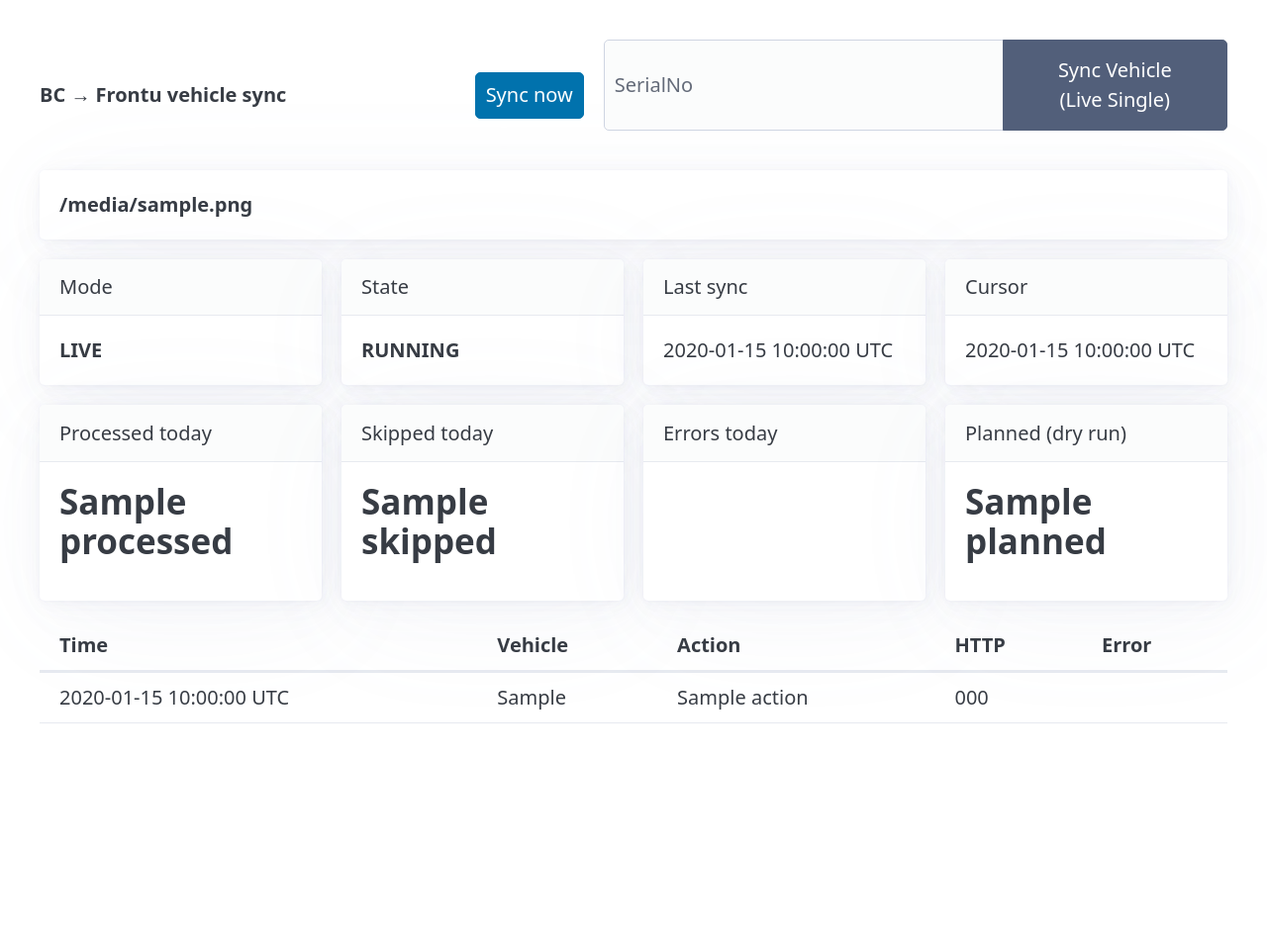
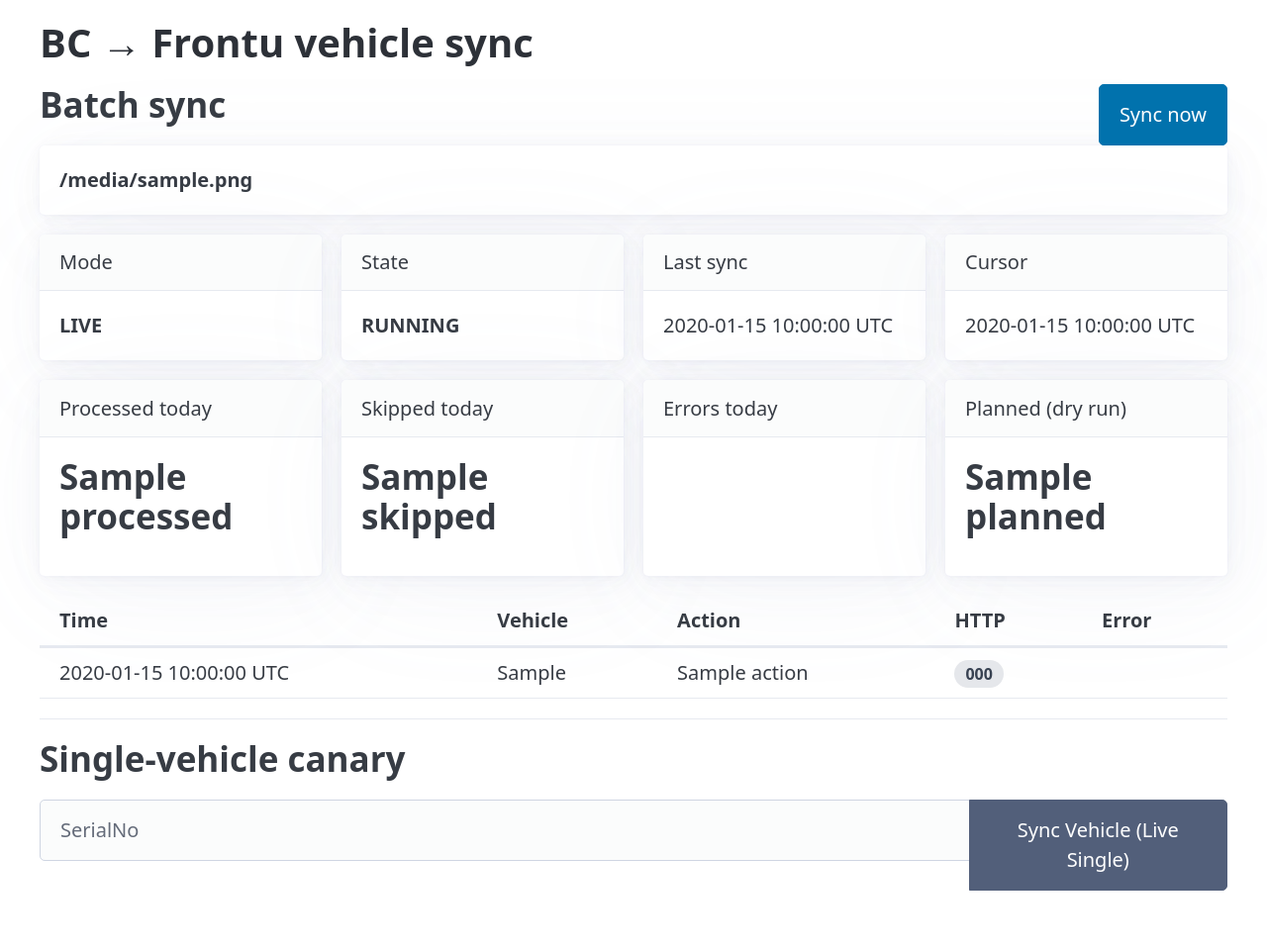
Before and after one commit to dahauti/AIOpHub, a FastAPI app: template src/templates/dashboard.html in a window 1280 px wide. Shown: the whole page at 99% size. Before the commit the page ends 731 px from the top, so only its background shows below. Run offline with FastAPI, Linux system fonts and the light colour scheme; the template is opened without the code that fills it: most values are stand-ins (such as "Sample title", 1, 10 or a date in 2020); data that the repository does not hold is empty; parts of the project's set-up code (start-up, migrations or seed data) failed here and were passed over; some libraries are stand-ins or nearby versions.

Commit message:
feat(ui): separate batch and canary cards, HTTP badges, truncated errors
Co-Authored-By: Claude Opus 5.5 <noreply@anthropic.com>

```diff
--- a/src/api/routes_ui.py
+++ b/src/api/routes_ui.py
@@ -55,9 +55,8 @@ def single_sync_banner(result: SingleSyncResult) -> str:
     serial = result.serial_no
     match result.outcome:
         case "SYNCED":
-            note = {"SINGLE_ARCHIVE": " (archived)", "SINGLE_ADOPT": " (adopted legacy workspace)"}
-            suffix = note.get(result.action or "", "")
-            return f"Synced vehicle {serial}{suffix}: HTTP {result.status_code}"
+            archived = " (archived)" if result.action == "SINGLE_ARCHIVE" else ""
+            return f"Synced vehicle {serial}{archived}: HTTP {result.status_code}"
         case "DRY_RUN":
             return f"Dry run for {serial}: no changes sent to Frontu"
         case "NOT_FOUND":
@@ -73,21 +72,24 @@ Single = Annotated[SingleVehicleControl, Depends(get_single_sync)]
 router = APIRouter()
 
 
-async def _status(
-    request: Request,
-    control: SyncControl,
-    banner: str | None,
-    single: SingleSyncResult | None = None,
+async def _status(request: Request, control: SyncControl, banner: str | None) -> HTMLResponse:
+    context = {"snapshot": await control.snapshot(), "banner": banner, "dry_run": control.dry_run}
+    return TEMPLATES.TemplateResponse(request, "partials/status.html", context)
+
+
+async def _vehicle_result(
+    request: Request, control: SyncControl, message: str, single: SingleSyncResult | None
 ) -> HTMLResponse:
-    """Status partial; a single-vehicle result also carries the out-of-band debug panel."""
+    """Canary card content, plus an out-of-band refresh of the batch status section."""
     context = {
         "snapshot": await control.snapshot(),
-        "banner": banner,
+        "banner": None,
         "dry_run": control.dry_run,
         "single": single,
+        "single_banner": message,
+        "oob": True,
     }
-    template = "partials/status.html" if single is None else "partials/vehicle_result.html"
-    return TEMPLATES.TemplateResponse(request, template, context)
+    return TEMPLATES.TemplateResponse(request, "partials/vehicle_result.html", context)
 
 
 @router.get("/", response_class=HTMLResponse)
@@ -120,6 +122,6 @@ async def sync_vehicle(
     """Targeted single-vehicle sync; programmatic default is NOT live."""
     serial = serial_no.strip()
     if not serial:
-        return await _status(request, control, banner=BLANK_SERIAL)
+        return await _vehicle_result(request, control, BLANK_SERIAL, None)
     result = await single.sync_single_vehicle(serial, force_live=force_live)
-    return await _status(request, control, single_sync_banner(result), result)
+    return await _vehicle_result(request, control, single_sync_banner(result), result)
--- a/src/templates/base.html
+++ b/src/templates/base.html
@@ -6,6 +6,14 @@
   <title>{% block title %}AIOpHub Sync Engine{% endblock %}</title>
   <link rel="stylesheet" href="https://cdn.jsdelivr.net/npm/@picocss/pico@2.0.6/css/pico.min.css">
   <script src="https://cdn.jsdelivr.net/npm/htmx.org@2.0.4/dist/htmx.min.js"></script>
+  <style>
+    .section-head { display: flex; align-items: center; justify-content: space-between; gap: 1rem; }
+    .error-cell { display: block; max-width: 300px; white-space: nowrap; overflow: hidden; text-overflow: ellipsis; }
+    .badge { display: inline-block; padding: 0.1rem 0.55rem; border-radius: 999px; font-size: 0.8em; font-weight: 600; }
+    .badge-ok { background: #d1fae5; color: #065f46; }
+    .badge-err { background: #fee2e2; color: #991b1b; }
+    .badge-neutral { background: #e5e7eb; color: #374151; }
+  </style>
   <script>
     // Rewrite server-rendered UTC <time> tags into the viewer's local time zone.
     (() => {
--- a/src/templates/dashboard.html
+++ b/src/templates/dashboard.html
@@ -1,22 +1,23 @@
 {% extends "base.html" %}
 {% block content %}
-<nav>
-  <ul><li><strong>BC &rarr; Frontu vehicle sync</strong></li></ul>
-  <ul>
-    <li>
+<h1>BC &rarr; Frontu vehicle sync</h1>
+<section id="batch-sync" aria-labelledby="batch-heading">
+  <div class="section-head">
+    <h2 id="batch-heading">Batch sync</h2>
     <button hx-post="/api/sync/trigger" hx-target="#sync-status" hx-swap="outerHTML">
       Sync now
     </button>
-    </li>
-    <li>
-      <form hx-post="/api/sync/vehicle" hx-target="#sync-status" hx-swap="outerHTML" role="group">
+  </div>
+  {% include "partials/status.html" %}
+</section>
+<hr>
+<section id="single-vehicle" aria-labelledby="single-heading">
+  <h2 id="single-heading">Single-vehicle canary</h2>
+  <form hx-post="/api/sync/vehicle" hx-target="#single-debug" hx-swap="outerHTML" role="group">
     <input type="text" name="serial_no" placeholder="SerialNo" aria-label="Vehicle SerialNo" required maxlength="128">
     <input type="hidden" name="force_live" value="true">
     <button type="submit" class="secondary">Sync Vehicle (Live Single)</button>
   </form>
-    </li>
-  </ul>
-</nav>
-{% include "partials/status.html" %}
   <div id="single-debug"></div>
+</section>
 {% endblock %}
--- a/src/templates/partials/status.html
+++ b/src/templates/partials/status.html
@@ -1,5 +1,5 @@
 {% from "partials/macros.html" import local_time %}
-<section id="sync-status" hx-get="/partials/status" hx-trigger="every 5s" hx-swap="outerHTML">
+<section id="sync-status" {% if oob %}hx-swap-oob="true" {% endif %}hx-get="/partials/status" hx-trigger="every 5s" hx-swap="outerHTML">
   {% if banner %}
   <article role="status"><strong>{{ banner }}</strong></article>
   {% endif %}
@@ -27,8 +27,13 @@
         <td>{{ local_time(row.created_at) }}</td>
         <td>{{ row.entity_key }}</td>
         <td>{{ row.action }}</td>
-        <td>{{ row.status_code if row.status_code is not none else "" }}</td>
-        <td>{{ row.error_message or "" }}</td>
+        <td>
+          {%- if row.status_code is not none -%}
+          {%- set code = row.status_code -%}
+          <span class="badge {{ 'badge-ok' if code in (200, 201) else 'badge-err' if code >= 400 else 'badge-neutral' }}">{{ code }}</span>
+          {%- endif -%}
+        </td>
+        <td title="{{ row.error_message or '' }}"><span class="error-cell">{{ row.error_message or "" }}</span></td>
       </tr>
       {% else %}
       <tr><td colspan="5">No sync activity yet.</td></tr>
--- a/src/templates/partials/vehicle_result.html
+++ b/src/templates/partials/vehicle_result.html
@@ -1,2 +1,2 @@
+{% include "partials/single_debug.html" %}
 {% include "partials/status.html" %}
-{% include "partials/single_debug.html" %}
```
Also changed, not shown: src/templates/partials/single_debug.html (+5 -2 lines), tests/test_ui_debug.py (+2 -2 lines), tests/test_ui_layout.py (added, +77 -0 lines). Lines whose indentation alone changed are shown as unchanged.
